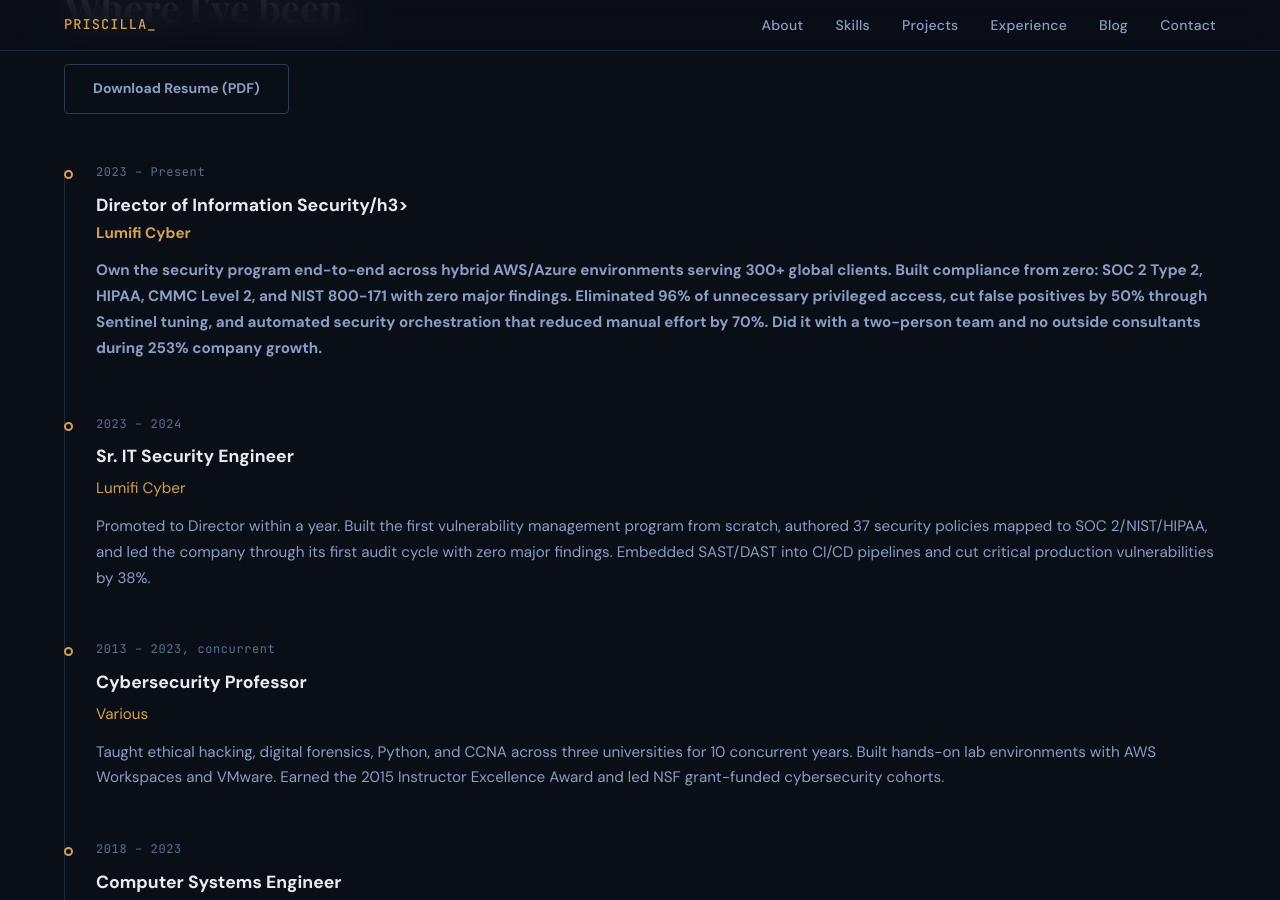
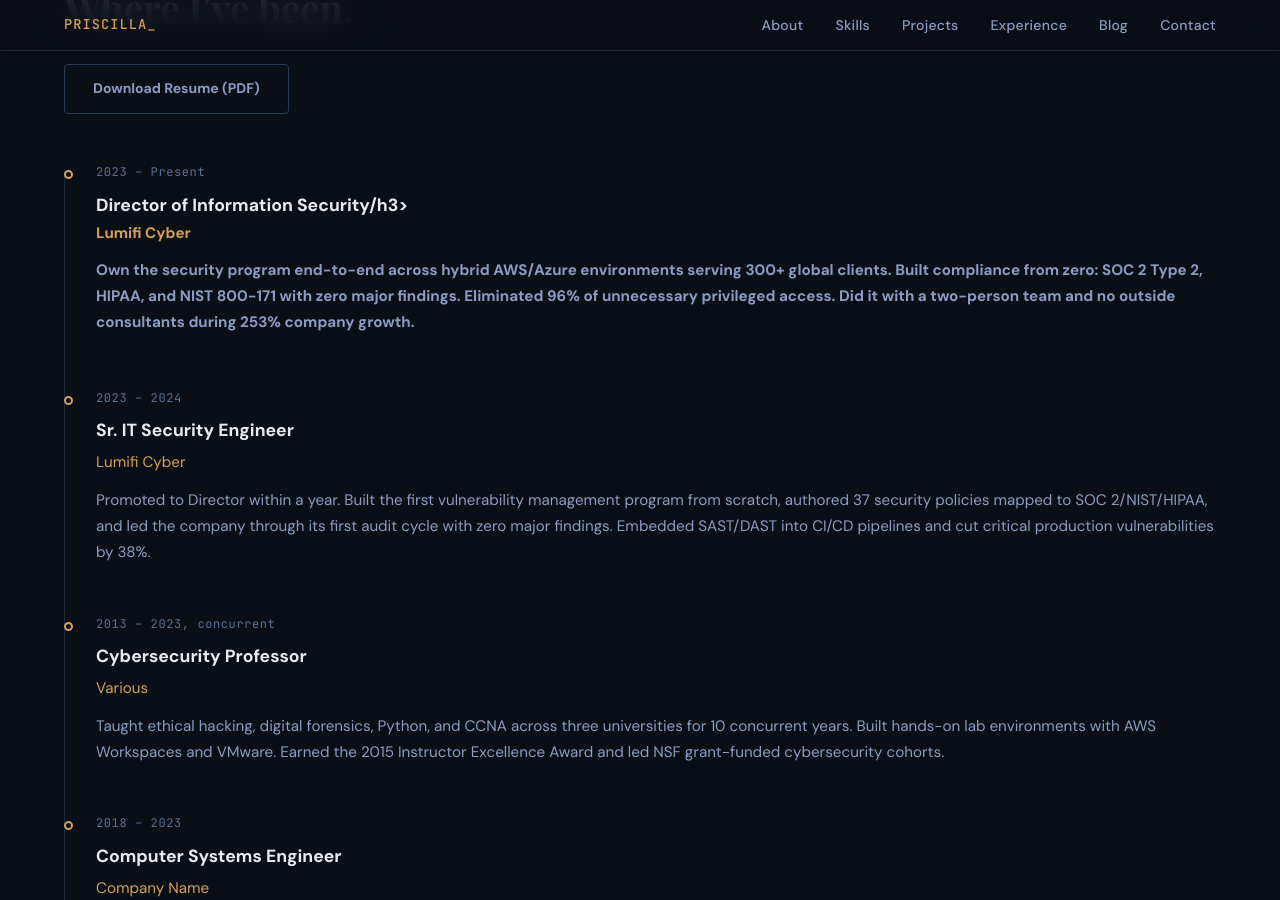
Before and after one commit to cibercazadora/cibercazadora.github.io, a Jekyll site: the page built from index.html, in a window 1280 px wide and 900 px high, scrolled down 4866 px. Built offline with Jekyll 4.4.1, drawn with Linux system fonts in a browser that asks for light colours; some of the changed text lies outside the part shown.

Commit message:
Update index.html

```diff
--- a/index.html
+++ b/index.html
@@ -362,7 +362,7 @@
     <h2 class="section-title">Where I've been.</h2>
     <p class="section-subtitle">
       <!-- TODO: Add a resume PDF link here -->
-      <a href="#" class="btn btn-secondary" style="margin-top: 0.5rem;">Download Resume (PDF)</a>
+      <a href="https://github.com/cibercazadora/cibercazadora.github.io/blob/main/Priscilla_Lopez_Resume.pdf" class="btn btn-secondary" style="margin-top: 0.5rem;">Download Resume (PDF)</a>
     </p>
 
     <div class="timeline">
@@ -373,7 +373,7 @@
         <div class="timeline-date">2023 &ndash; Present</div>
         <h3>Director of Information Security/h3>
         <div class="company">Lumifi Cyber</div>
-        <p>Own the security program end-to-end across hybrid AWS/Azure environments serving 300+ global clients. Built compliance from zero: SOC 2 Type 2, HIPAA, CMMC Level 2, and NIST 800-171 with zero major findings. Eliminated 96% of unnecessary privileged access, cut false positives by 50% through Sentinel tuning, and automated security orchestration that reduced manual effort by 70%. Did it with a two-person team and no outside consultants during 253% company growth.</p>
+        <p>Own the security program end-to-end across hybrid AWS/Azure environments serving 300+ global clients. Built compliance from zero: SOC 2 Type 2, HIPAA, and NIST 800-171 with zero major findings. Eliminated 96% of unnecessary privileged access. Did it with a two-person team and no outside consultants during 253% company growth.</p>
       </div>
 
       <div class="timeline-item fade-up">
@@ -461,7 +461,7 @@
     <div class="contact-grid">
       <div class="contact-text fade-up">
         <span class="section-label">Contact</span>
-        <h2 class="section-title">Let's talk.</h2>
+        <h2 class="section-title">I'd rather build with you than talk at you.</h2>
         <p>
           Open to security leadership and security engineering opportunies, mentoring, consulting, and speaking opportunities. Not open to unsolicited sales pitches.
         </p>
```
